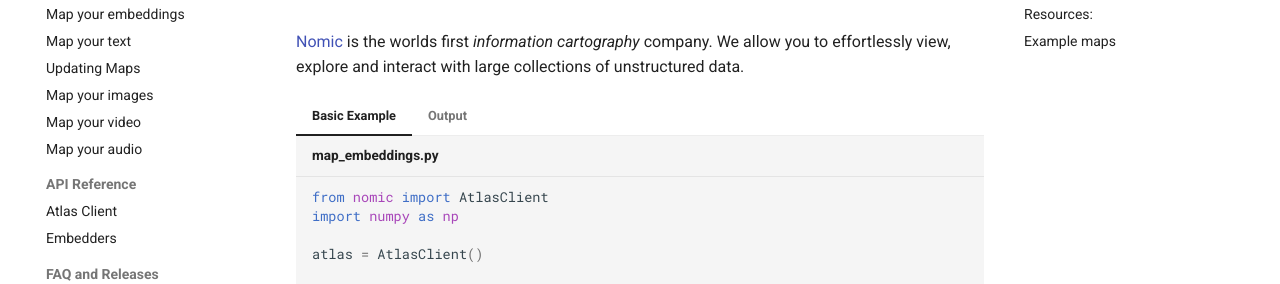
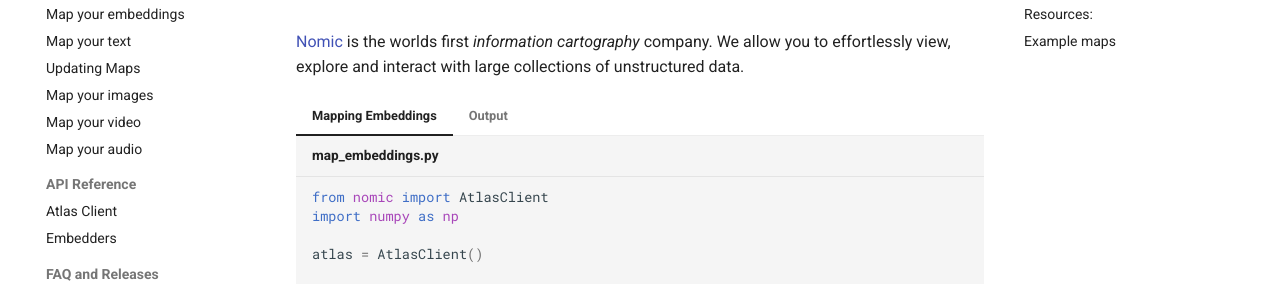
Before and after one commit to nomic-ai/nomic, an MkDocs documentation site: the page built from docs/index.md, in a window 1280 px wide and 900 px high. Shown: the part 151-435 px from the top of the window. Built offline with MkDocs 1.6.1 and Material for MkDocs 9.7.7, drawn with Linux system fonts in a browser that asks for light colours; comment, search, counter and statistics services are not loaded.

Commit message:
Documentation

````diff
--- a/docs/index.md
+++ b/docs/index.md
@@ -2,7 +2,7 @@
 [Nomic](https://home.nomic.ai) is the worlds first *information cartography* company. We allow you to effortlessly view, explore and interact with large collections of
 unstructured data.
 
-=== "Basic Example"
+=== "Mapping Embeddings"
 
     ``` py title="map_embeddings.py"
     from nomic import AtlasClient
````
